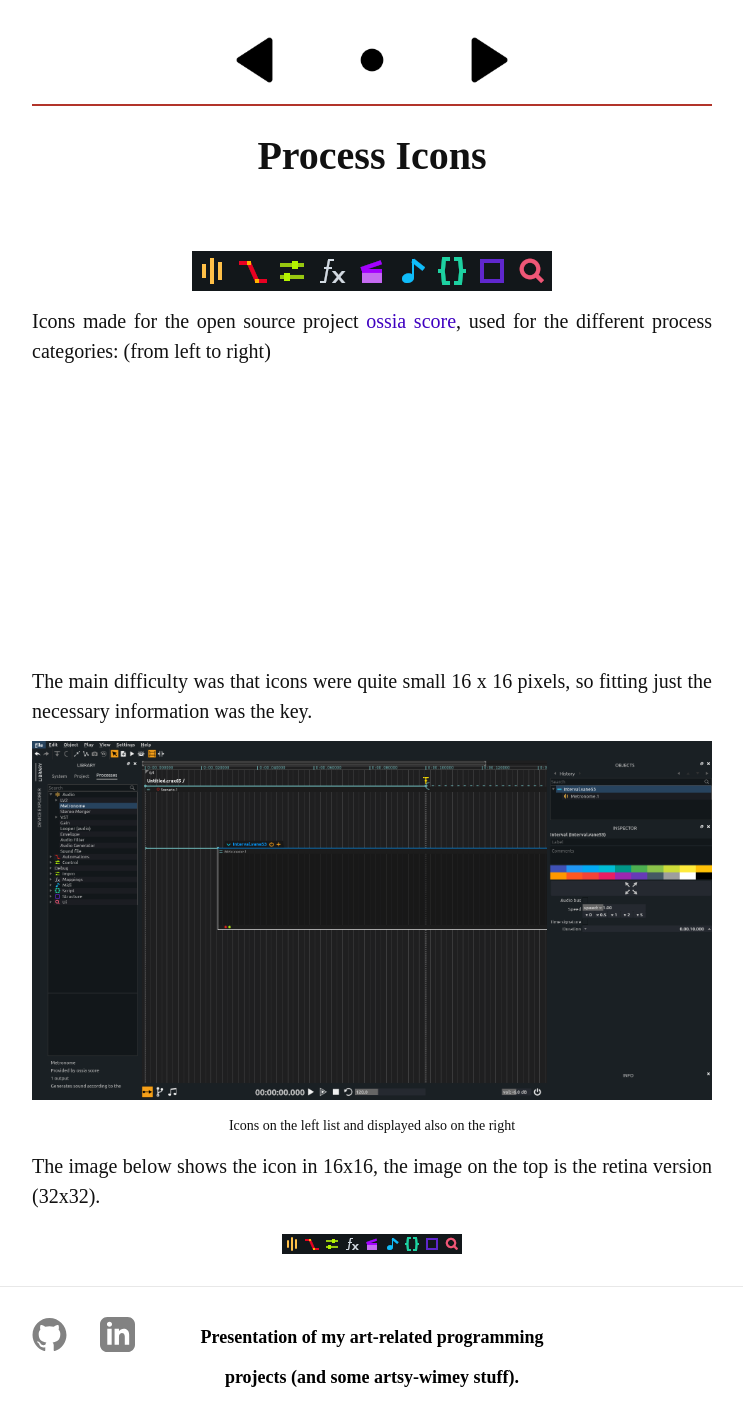
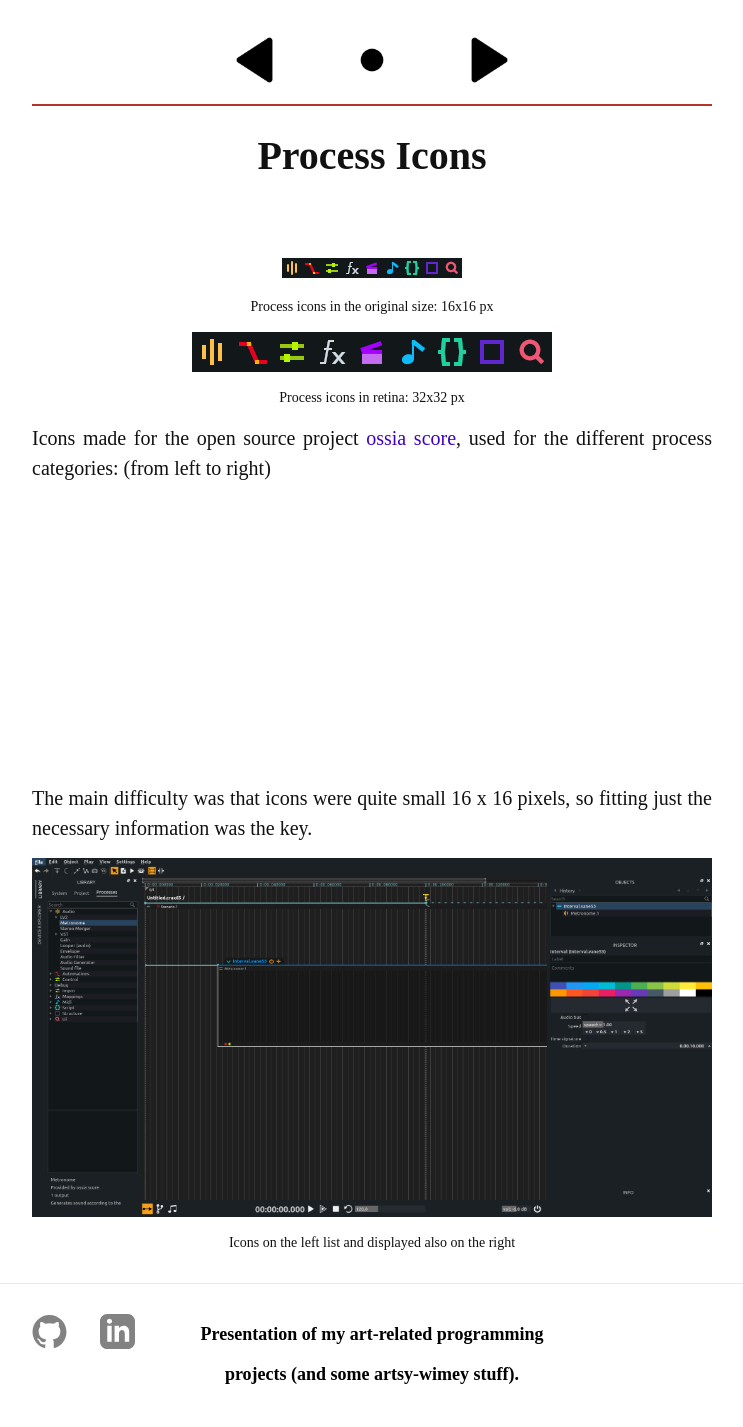
Before and after one commit to aklevy/aklevy.github.io, a Jekyll site: the page built from _posts/2017-01-03-ossia-score-icons.markdown, in a window 1280 px wide. Shown: the whole page, without its empty margins (268-1011 px from the left). Built offline with Jekyll 4.4.1, drawn with Linux system fonts in a browser that asks for light colours; some web fonts are replaced.

Commit message:
reorganized the icon post

```diff
--- a/_posts/2017-01-03-ossia-score-icons.markdown
+++ b/_posts/2017-01-03-ossia-score-icons.markdown
@@ -8,9 +8,14 @@ permalink: process-icons
 
 ---
 
+<p align="center">
+  <img src="/assets/ossia_score_process_icons.png"/>
+  <figcaption style="text-align:center">Process icons in the original size:  16x16 px</figcaption>
+</p>
 
 <p align="center">
     <img src="/assets/ossia_score_process_icons@2x.png"/>
+    <figcaption style="text-align:center">Process icons in retina:  32x32 px</figcaption>
 </p>
 
 Icons made for the open source project [ossia score](https://github.com/OSSIA/score), used for the different process categories:
@@ -33,8 +38,3 @@ The main difficulty was that icons were quite small 16 x 16 pixels, so fitting j
     </a>
     <figcaption style="text-align:center">Icons on the left list and displayed also on the right</figcaption>
 </p>
-
-The image below shows the icon in 16x16, the image on the top is the retina version (32x32).
-<p align="center">
-  <img src="/assets/ossia_score_process_icons.png"/>
-</p>
```
